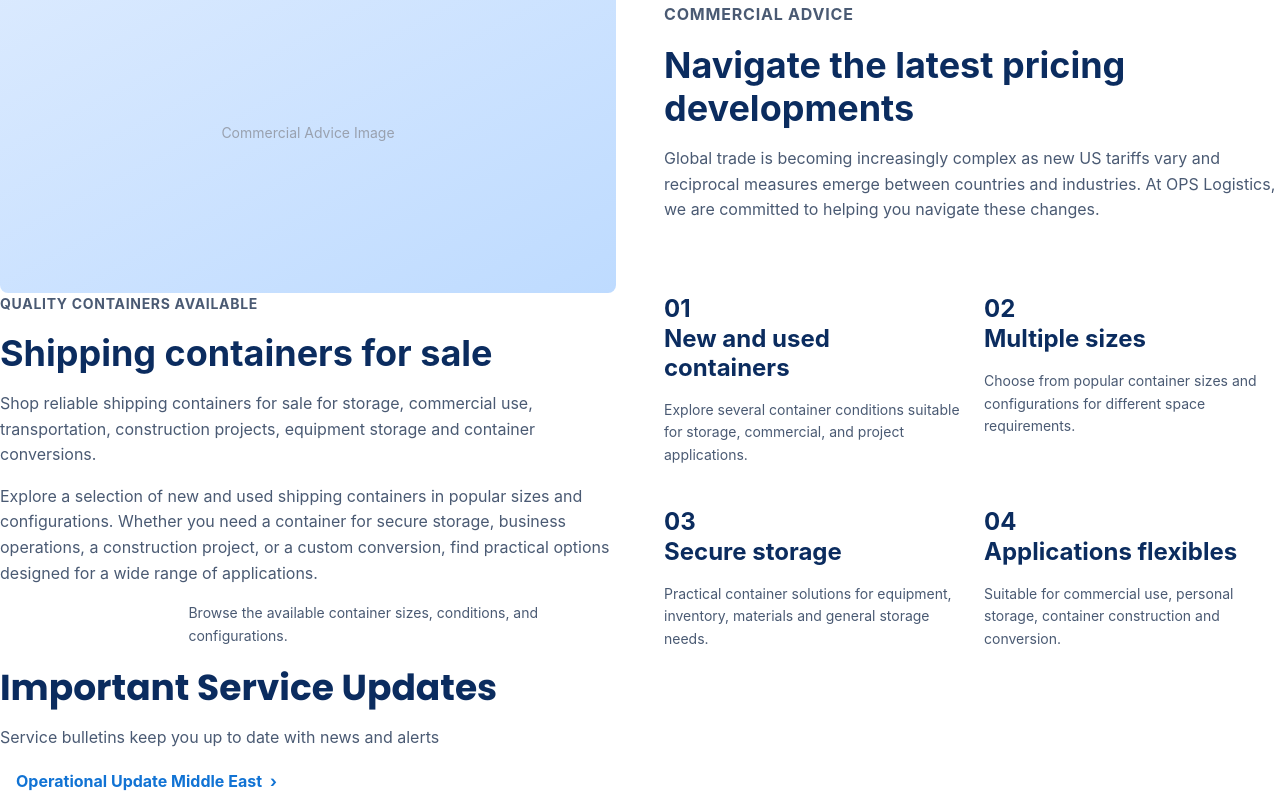
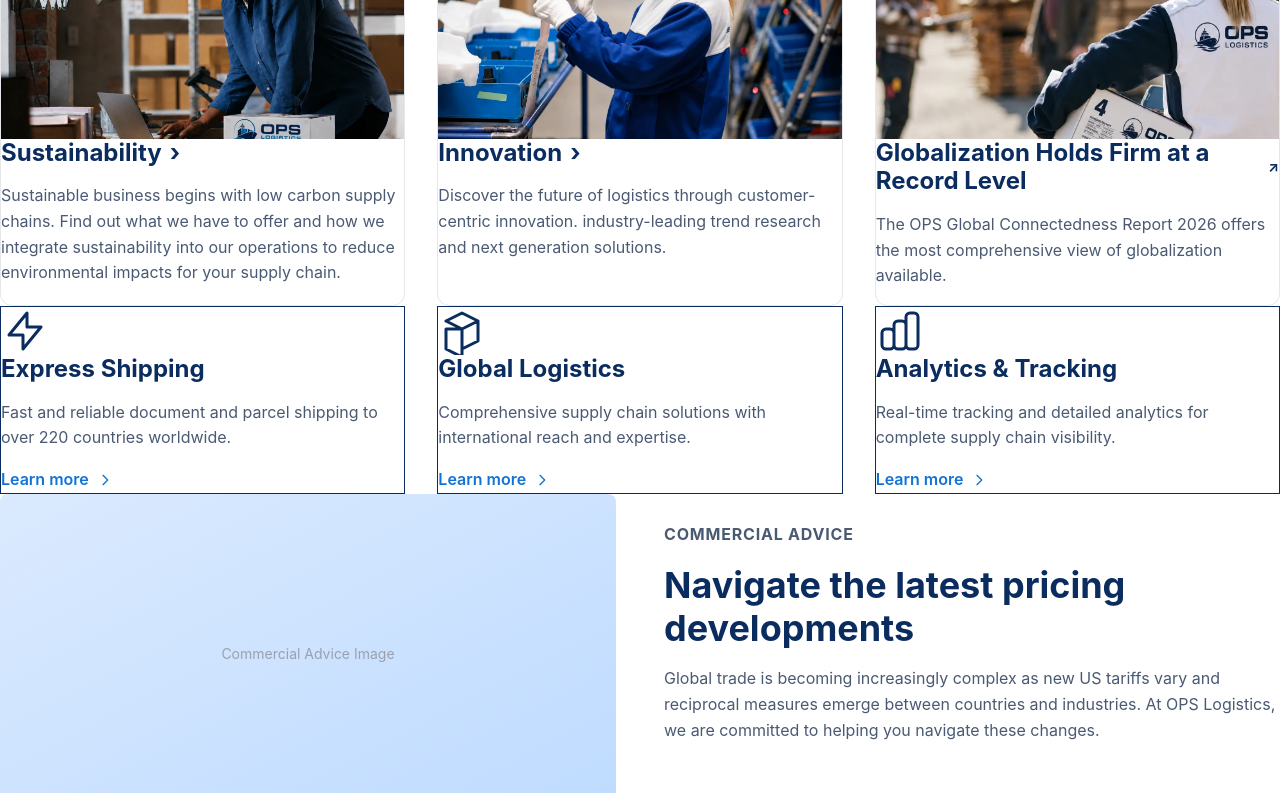
Before and after one commit to nsohmariustumambang88-crypto/ops2, a Next.js app: page / in a window 1280 px wide. Shown: the part 3760-4553 px from the top of the page. Built offline with nearby package versions, Linux system fonts and the light colour scheme.

Commit message:
Move Service Updates section directly under OPS for Your Business banner
Reorder page sections: Service Updates now at position 9, right after OPS for Your Business Banner

```diff
--- a/app/page.tsx
+++ b/app/page.tsx
@@ -54,17 +54,17 @@
       {/* 8. OPS for Your Business Banner */}
       <OPSForYourBusinessBanner />
 
-      {/* 9. Three Action Cards */}
+      {/* 9. Service Updates */}
+      <ServiceUpdatesSection />
+
+      {/* 10. Three Action Cards */}
       <FeatureCards />
 
-      {/* 10. Commercial Advice */}
+      {/* 11. Commercial Advice */}
       <CommercialAdviceSection />
 
-      {/* 11. Shipping Containers (Old) */}
+      {/* 12. Shipping Containers (Old) */}
       <ShippingContainersSection />
-
-      {/* 12. Service Updates */}
-      <ServiceUpdatesSection />
 
       {/* 11. News Cards */}
       <NewsCardsSection />
```
